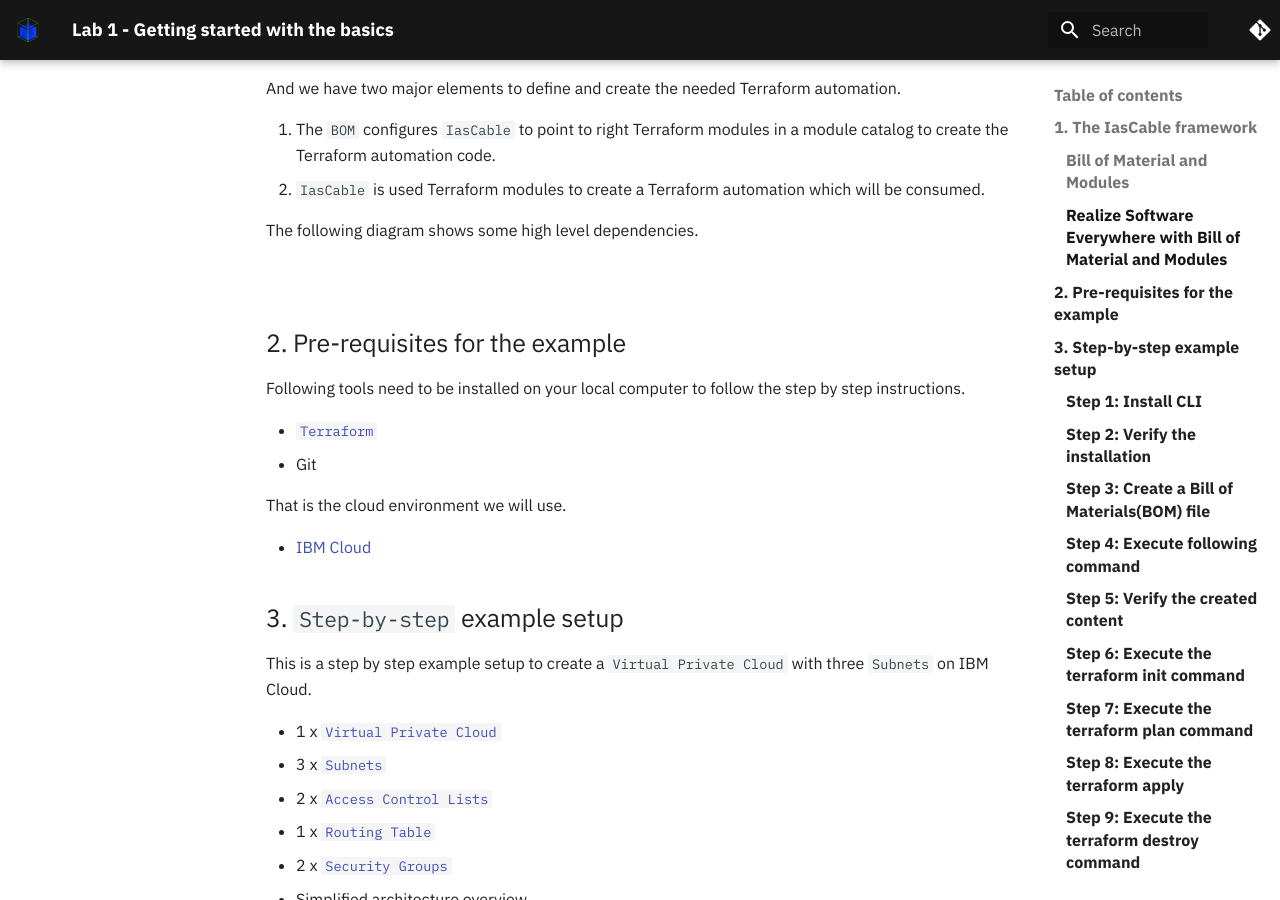
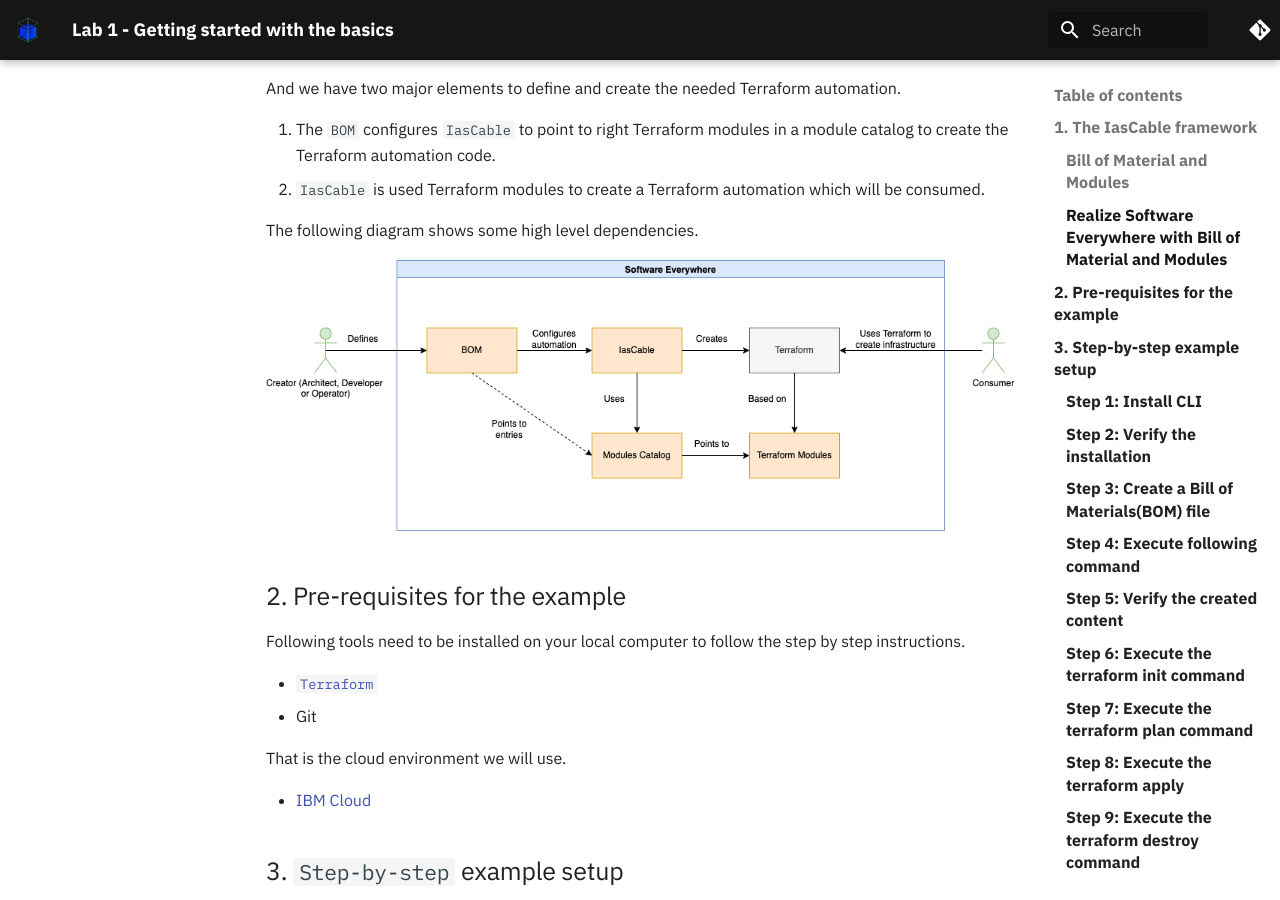
Before and after one commit to cloud-native-toolkit/site-operator-guide, an MkDocs documentation site: the page built from docs/getting-started/lab1.md, in a window 1280 px wide and 900 px high, scrolled down 2041 px. Built offline with MkDocs 1.6.1 and Material for MkDocs 9.7.7, drawn with Linux system fonts in a browser that asks for light colours; comment, search, counter and statistics services are not loaded.

Commit message:
update add image
Signed-off-by: thomassuedbroecker <thomas.suedbroecker@de.ibm.com>

```diff
--- a/docs/getting-started/lab1.md
+++ b/docs/getting-started/lab1.md
@@ -42,7 +42,7 @@
 
 The following diagram shows some high level dependencies.
 
-![](images/software-everywhere-getting-started.drawio.png)
+![](../images/software-everywhere-getting-started.drawio.png)
 
 ## 2. Pre-requisites for the example
 
```
Also changed, not shown: docs/images/software-everywhere-getting-started.drawio.png (added).
